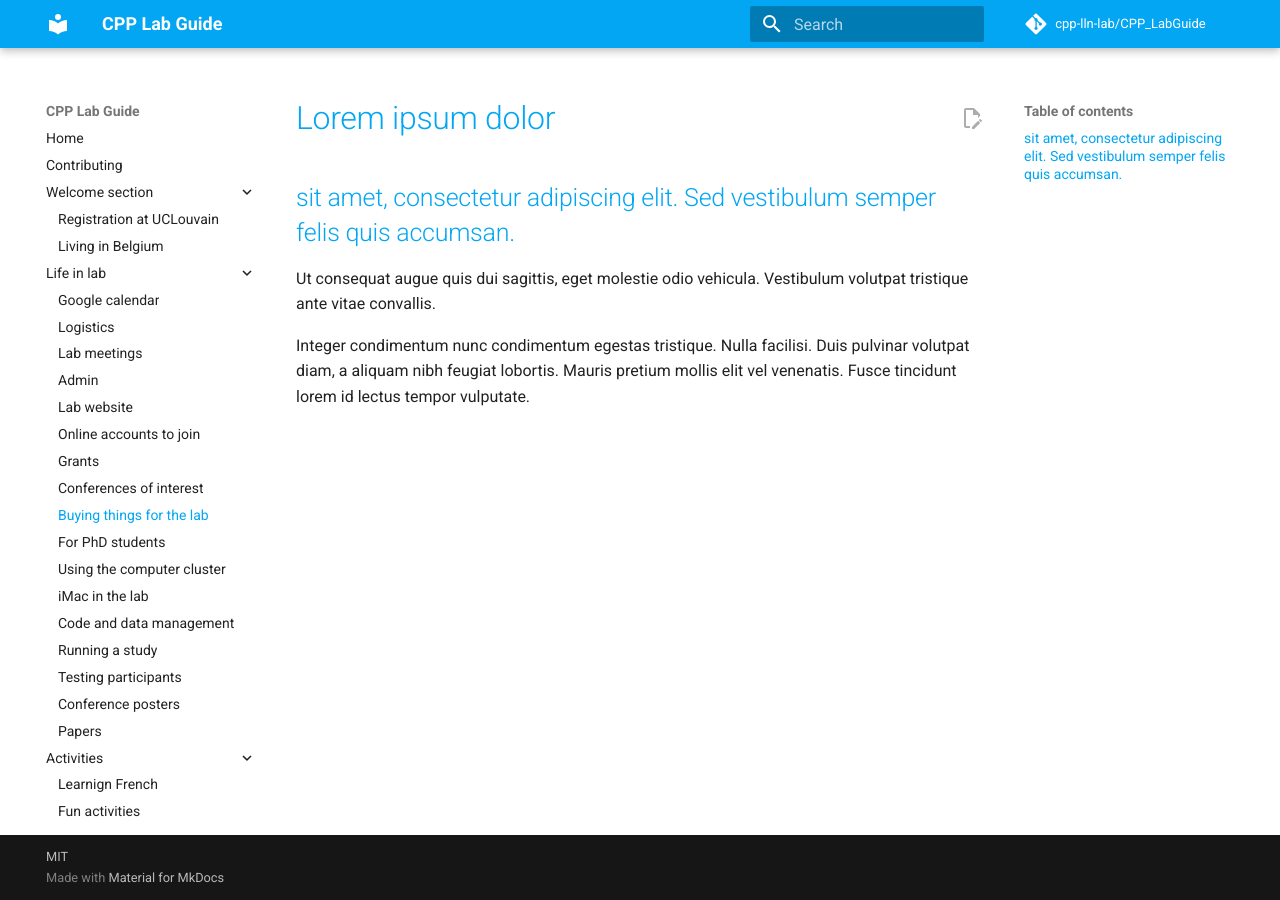
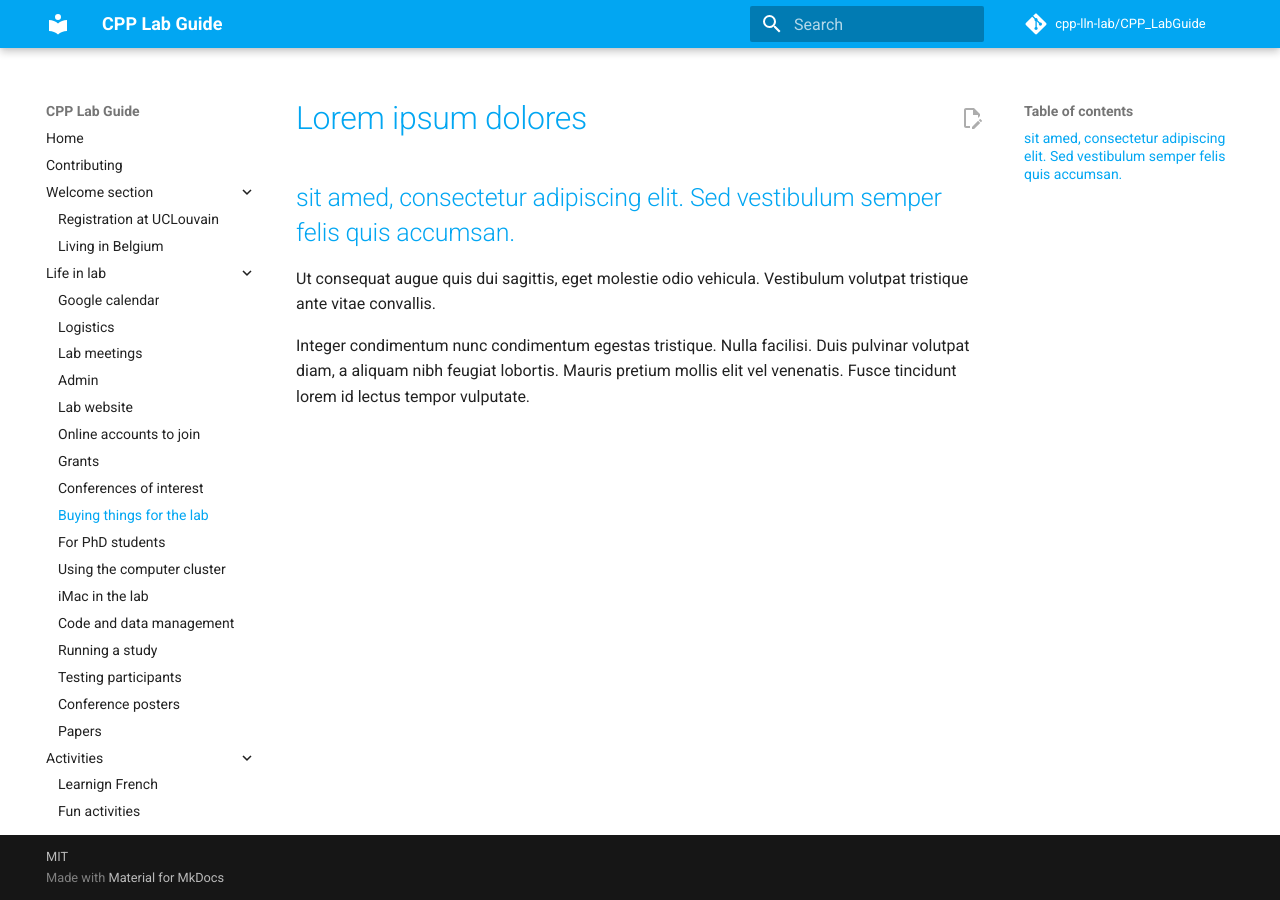
Before and after one commit to cpp-lln-lab/CPP_LabGuide, an MkDocs documentation site: the page built from doc/buying_things_for_the_lab.md, in a window 1280 px wide. Built offline with MkDocs 1.6.1 and Material for MkDocs 9.7.7, drawn with Linux system fonts in a browser that asks for light colours; comment, search, counter and statistics services are not loaded.

Commit message:
Apply suggestions from code review
Co-authored-by: Filippo Cerpelloni <filippo.cerpelloni@gmail.com>

```diff
--- a/doc/buying_things_for_the_lab.md
+++ b/doc/buying_things_for_the_lab.md
@@ -1,6 +1,8 @@
-# Lorem ipsum dolor
+# Lorem ipsum dolores
 
-## sit amet, consectetur adipiscing elit. Sed vestibulum semper felis quis accumsan.
+
+## sit amed, consectetur adipiscing elit. Sed vestibulum semper felis quis accumsan.
+
 
 
 Ut consequat augue quis dui sagittis, eget molestie odio vehicula. Vestibulum volutpat tristique ante vitae convallis.
```
